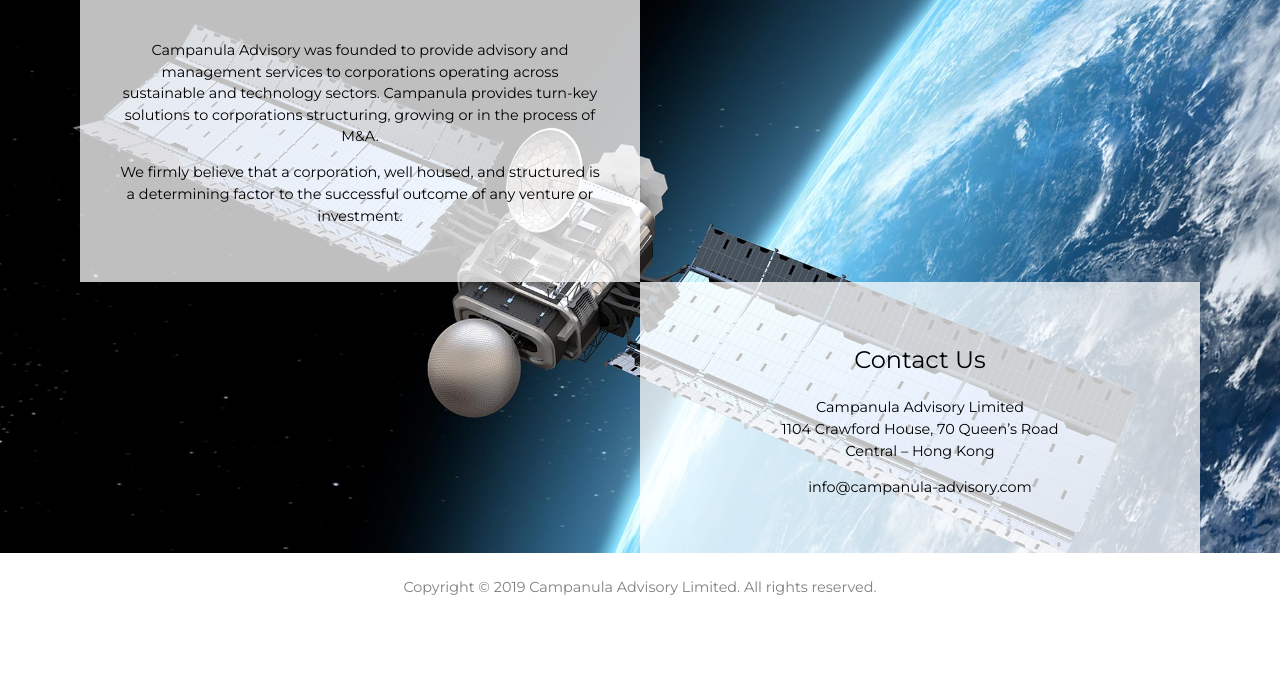
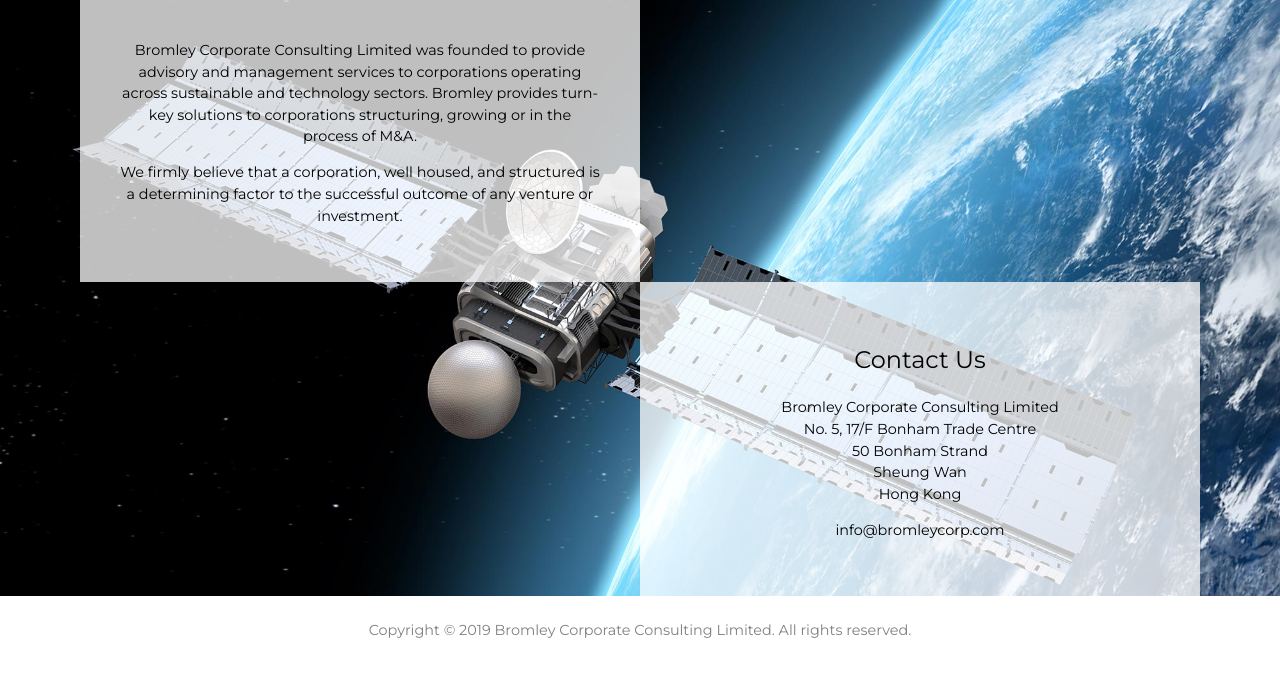
Before and after one commit to bromleycorp/bromleycorp.github.io, a Jekyll site: the page built from index.html, in a window 1280 px wide. Shown: the top 677 px of the page. Built offline with Jekyll 4.4.1, drawn with Linux system fonts in a browser that asks for light colours.

Commit message:
Update index.html

```diff
--- a/index.html
+++ b/index.html
@@ -6,7 +6,7 @@
 <div id="bg-img">
 	<div id="wrapper">
   		<div class="block-content">
-  			<p>Campanula Advisory was founded to provide advisory and management services to corporations operating across sustainable and technology sectors. Campanula provides turn-key solutions to corporations structuring, growing or in the process of M&A.</p>
+  			<p>Bromley Corporate Consulting Limited was founded to provide advisory and management services to corporations operating across sustainable and technology sectors. Bromley provides turn-key solutions to corporations structuring, growing or in the process of M&A.</p>
   			<p>We firmly believe that a corporation, well housed, and structured is a determining factor to the successful outcome of any venture or investment.</p>
   		</div>
   		<div class="block-empty"></div>
@@ -15,11 +15,11 @@
 		<div class="block-empty"></div>
   		<div class="block-content">
   			<h2>Contact Us</h2>
-  			<p>Campanula Advisory Limited<br>1104 Crawford House, 70 Queen’s Road<br>Central – Hong Kong</p>
-  			<p><a href="mailto:info@campanula-advisory.com">info@campanula-advisory.com</a></p>
+  			<p>Bromley Corporate Consulting Limited<br>No. 5, 17/F Bonham Trade Centre<br>50 Bonham Strand<br>Sheung Wan<br>Hong Kong</p>
+  			<p><a href="mailto:info@bromleycorp.com">info@bromleycorp.com</a></p>
   		</div>
 	</div>
 </div>
 <div id="footer">
-	<p>Copyright © {{ 'now' | date: "%Y" }} Campanula Advisory Limited. All rights reserved.</p>
+	<p>Copyright © {{ 'now' | date: "%Y" }} Bromley Corporate Consulting Limited. All rights reserved.</p>
 </div>
```
